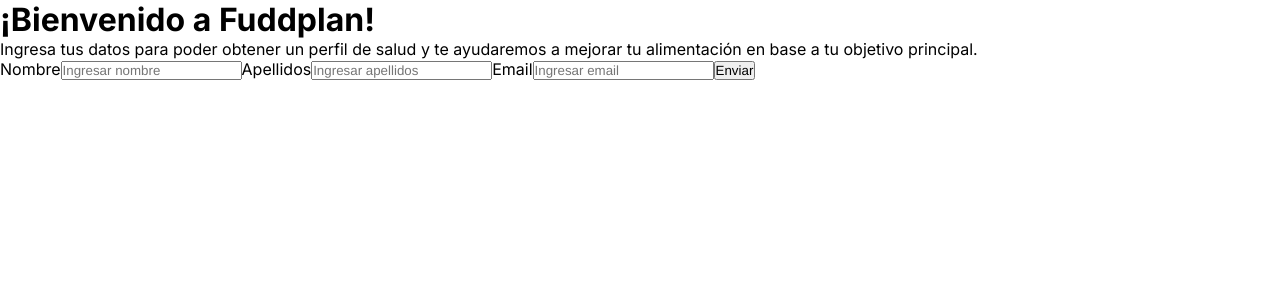
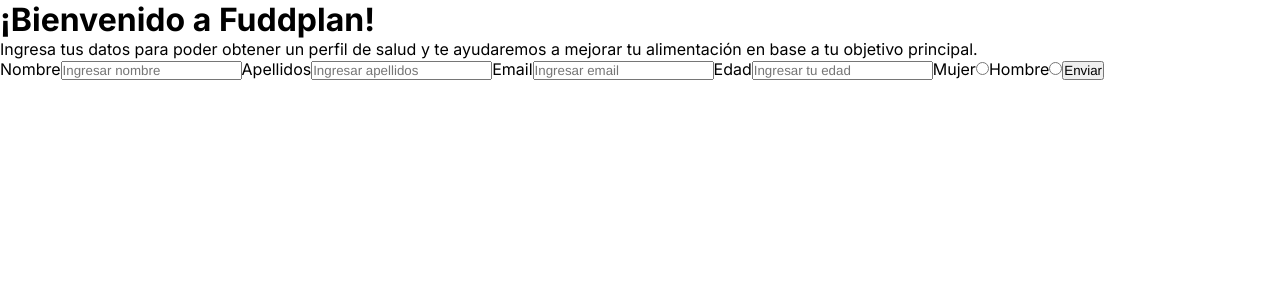
Before and after one commit to roddsolis/fuddplan, a Next.js app: page /step-1 in a window 1280 px wide. Shown: the top 300 px of the page. Built offline with nearby package versions, Linux system fonts and the light colour scheme.

Commit message:
agregando nuevos campos de datos

```diff
--- a/src/app/step-1/page.js
+++ b/src/app/step-1/page.js
@@ -5,10 +5,13 @@
   const [nombre, setNombre] = useState("");
   const [apellidos, setApellidos] = useState("");
   const [email, setEmail] = useState("");
+  const [edad, setEdad] = useState("");
+  const [mujer, setMujer] = useState("");
+  const [hombre, setHombre] = useState("");
 
   const enviarDatos = async (e) => {
-    e.preventDefault(); // Evitar que la página se recargue al enviar el formulario
-    const datos = { nombre, apellidos, email };
+    e.preventDefault();
+    const datos = { nombre, apellidos, email, edad, mujer, hombre };
 
     try {
       const response = await fetch("http://localhost:5000/user_data", {
@@ -47,6 +50,19 @@
           Email
           <input type="email" placeholder="Ingresar email" name="email" id="email" value={email} onChange={(e) => setEmail(e.target.value)} />
         </label>
+        <label htmlFor="edad">
+          Edad
+          <input type="number" placeholder="Ingresar tu edad" name="edad" id="edad" value={edad} onChange={(e) => setEdad(e.target.value)} />
+        </label>
+        <label htmlFor="mujer">
+          Mujer
+          <input type="radio" name="mujer" id="mujer" value={mujer} onChange={(e) => setMujer(e.target.value)} />
+        </label>
+        <label htmlFor="hombre">
+          Hombre
+          <input type="radio" name="hombre" id="hombre" value={hombre} onChange={(e) => setHombre(e.target.value)} />
+        </label>
+
         <button type="submit">Enviar</button>
       </form>
     </>
```
